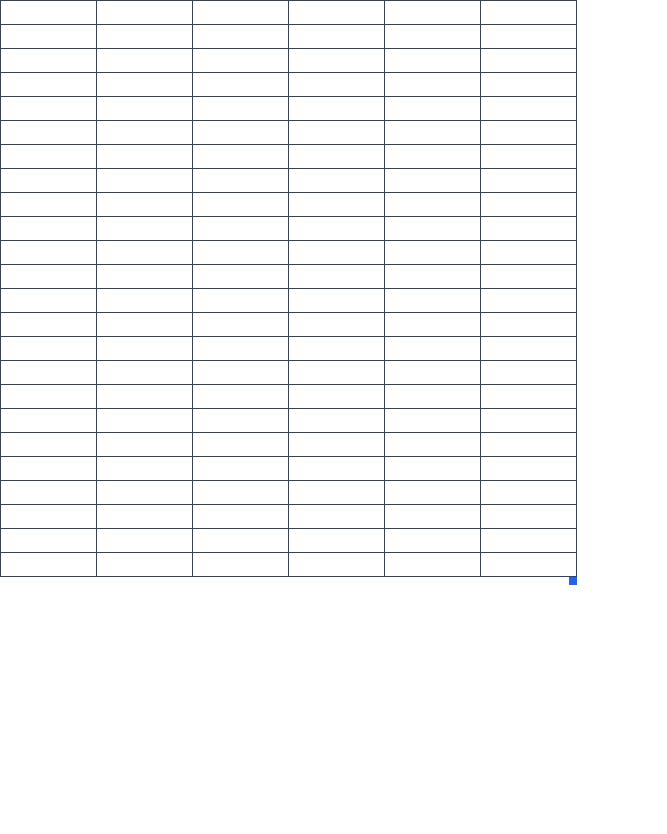
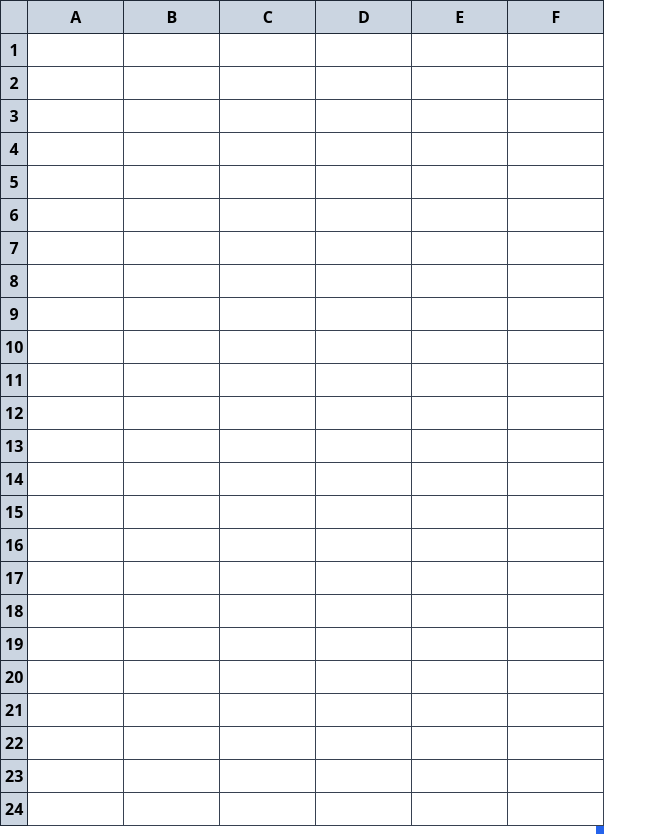
Before and after one commit to govind2220000/SheetClone, a React (Vite) app: page / in a window 1280 px wide. Shown: the whole page, without its empty margins (0-667 px from the left). Before the commit the page ends 800 px from the top, so only its background shows below. Built offline with nearby package versions, Linux system fonts and the light colour scheme.

Commit message:
imporved CellValuState to returning an atom directly added AxisCell component for headers of the sheet and added numberToChar for adding letters to header

```diff
--- /dev/null
+++ b/src/components/AxisCell/AxisCell.tsx
@@ -0,0 +1,8 @@
+export type AxisCellProps = { children?: React.ReactNode };
+export const AxisCell = (props: AxisCellProps) => {
+  return (
+    <th className="bg-slate-300 p-1 border border-gray-800 text-center">
+      {props?.children}
+    </th>
+  );
+};
--- a/src/components/Cell/Cell.tsx
+++ b/src/components/Cell/Cell.tsx
@@ -1,6 +1,6 @@
 import { ChangeEvent, ComponentType, useEffect, useRef, useState } from "react";
 import { useRecoilState } from "recoil";
-import { CellValueState } from "../../store/CellValueState";
+import { getCellValueState } from "../../store/CellValueState";
 
 export type CellProps = {
   cellId: string;
@@ -11,7 +11,7 @@ export const CELL_HEIGHT = 25;
 
 export default function Cell(props: CellProps) {
   const [cellValue, setCellValue] = useRecoilState<string>(
-    CellValueState(props.cellId)
+    getCellValueState(props.cellId)
   );
   const [isEditMode, setIsEditMode] = useState(false);
   const inputRef = useRef(null);
--- a/src/components/Column/Column.tsx
+++ b/src/components/Column/Column.tsx
@@ -1,11 +1,11 @@
 import { ComponentType } from "react";
 
-export type ColumnProps = {};
+export type ColumnProps = { children?: React.ReactNode };
 
 export const Column = (props: ColumnProps) => {
   return (
-    <td className="w-24 h-6 max-w-24 border border-gray-700">
-      {props.children}
+    <td className="min-w-24 h-6 max-w-24 border border-gray-700">
+      {props?.children}
     </td>
   );
 };
--- a/src/components/Row/Row.tsx
+++ b/src/components/Row/Row.tsx
@@ -1,8 +1,8 @@
 import { ComponentType } from "react";
 import { Column } from "../Column/Column";
 
-export type RowProps = {};
+export type RowProps = { children?: React.ReactNode };
 
 export const Row = (props: RowProps) => {
-  return <tr>{props.children}</tr>;
+  return <tr>{props?.children}</tr>;
 };
--- a/src/components/Sheet/Sheet.tsx
+++ b/src/components/Sheet/Sheet.tsx
@@ -5,6 +5,8 @@ import Cell, { CELL_HEIGHT, CELL_WIDTH } from "../Cell/Cell";
 import { Resizer } from "../Resizer/Resizer";
 import { useRecoilValue } from "recoil";
 import { SheetSizeState } from "../../store/SheetSizeState";
+import { AxisCell } from "../AxisCell/AxisCell";
+import { numberToChar } from "../../utils/numberToChar";
 
 export type SheetProps = {};
 
@@ -17,8 +19,20 @@ export const Sheet = (props: SheetProps) => {
     <div className="relative inline-block">
       <table className="border-spacing-0">
         <tbody>
+          <Row>
+            {[...Array(numberOfColumns + 1)].map((column, columnIndex) =>
+              columnIndex !== 0 ? (
+                <AxisCell key={columnIndex}>
+                  {numberToChar(columnIndex - 1)}
+                </AxisCell>
+              ) : (
+                <AxisCell key={columnIndex} />
+              )
+            )}
+          </Row>
           {[...Array(numberOfRows)].map((row, rowIndex) => (
             <Row key={rowIndex}>
+              <AxisCell>{rowIndex + 1}</AxisCell>
               {[...Array(numberOfColumns)].map((column, columnIndex) => (
                 <Column key={columnIndex}>
                   <Cell cellId={`${rowIndex},${columnIndex}`}></Cell>
--- a/src/store/CellValueState.ts
+++ b/src/store/CellValueState.ts
@@ -1,10 +1,26 @@
 import { atom } from "recoil";
 import { memoize } from "../utils/memoize";
 
-export const CellValueState = (cellId: string) =>
-  memoize(cellId, () =>
-    atom({
-      key: `cell_${cellId}`,
-      default: "",
-    })
-  );
+// export const CellValueState = (cellId: string) =>
+//   memoize(cellId, () =>
+//     atom({
+//       key: `cell_${cellId}`,
+//       default: "",
+//     })
+//   );
+
+const cellValueStates = new Map();
+
+export const getCellValueState = (cellId: string) => {
+  if (!cellValueStates.has(cellId)) {
+    cellValueStates.set(
+      cellId,
+      atom({
+        key: `cell_${cellId}`,
+        default: "",
+      })
+    );
+  }
+
+  return cellValueStates.get(cellId);
+};
--- /dev/null
+++ b/src/utils/numberToChar.ts
@@ -0,0 +1,11 @@
+export const numberToChar = (num: number): string => {
+  const division = Math.floor(num / 26);
+  const reminder = Math.floor(num % 26);
+
+  const char = String.fromCharCode(reminder + 97).toUpperCase();
+  // The idea of subtracting 1 is because the next numbers doesn't have zero in their system
+  // But our xlsheet title alphabet mapping have zero (A=0)
+  // So we need to subtract 1 to adjust this
+  // In case of using base 10, number after 9 wouldn't be 10 but rather 00 :D
+  return division - 1 >= 0 ? numberToChar(division - 1) + char : char;
+};
```
